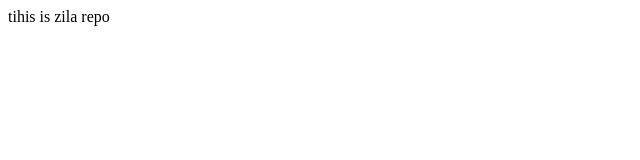
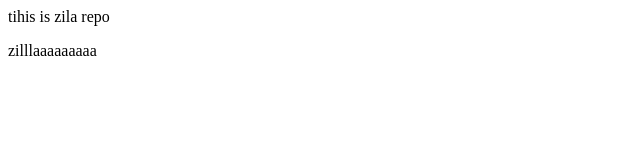
Before and after one commit to vishvccl/zila, a plain HTML site: page index.html in a window 1280 px wide. Shown: the full height of the page, 0-640 px from the left. Drawn offline with Linux system fonts and the light colour scheme.

Commit message:
zilaaaaaaaaa

```diff
--- a/index.html
+++ b/index.html
@@ -1 +1,2 @@
 <p>tihis is zila repo</p>
+<p>zilllaaaaaaaaa</p>
```
